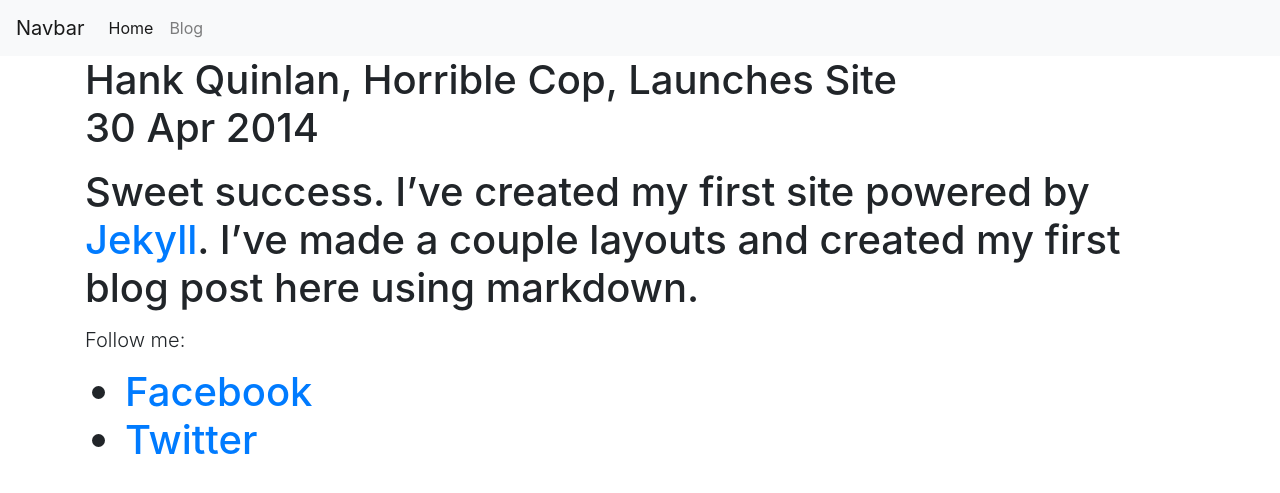
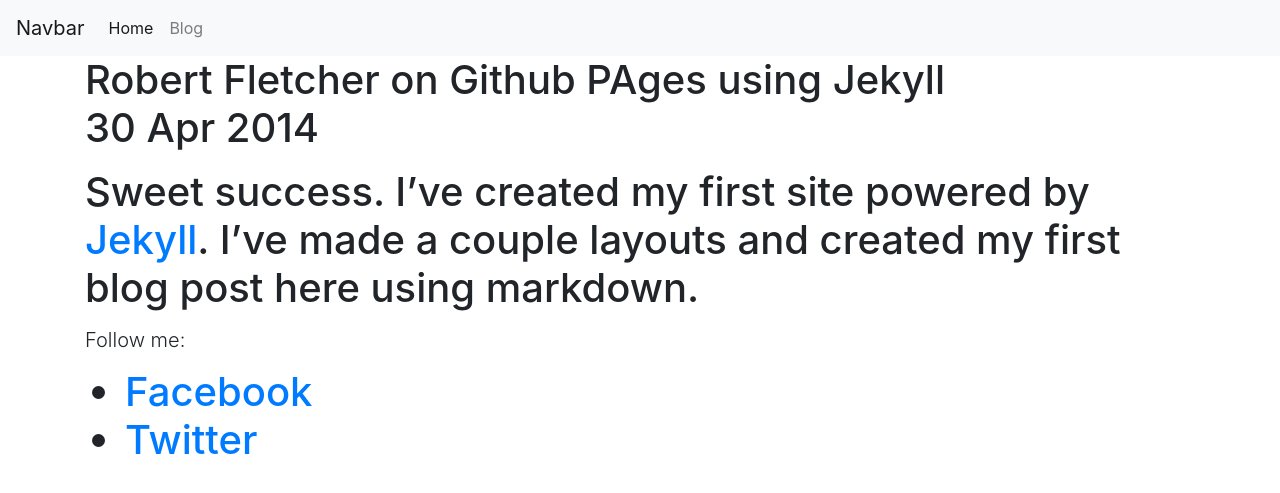
Before and after one commit to robbiegod/robbiegod.github.com, a Jekyll site: the page built from _posts/2018-04-30-robbiegod-site-launched.md, in a window 1280 px wide. Shown: the top 493 px of the page. Built offline with Jekyll 4.4.1, drawn with Linux system fonts in a browser that asks for light colours.

Commit message:
Update 2018-04-30-robbiegod-site-launched.md

```diff
--- a/_posts/2018-04-30-robbiegod-site-launched.md
+++ b/_posts/2018-04-30-robbiegod-site-launched.md
@@ -1,6 +1,6 @@
 ---
 layout: post
-title: "Hank Quinlan, Horrible Cop, Launches Site"
+title: "Robert Fletcher on Github PAges using Jekyll"
 date: 2014-04-30
 ---
 
```
